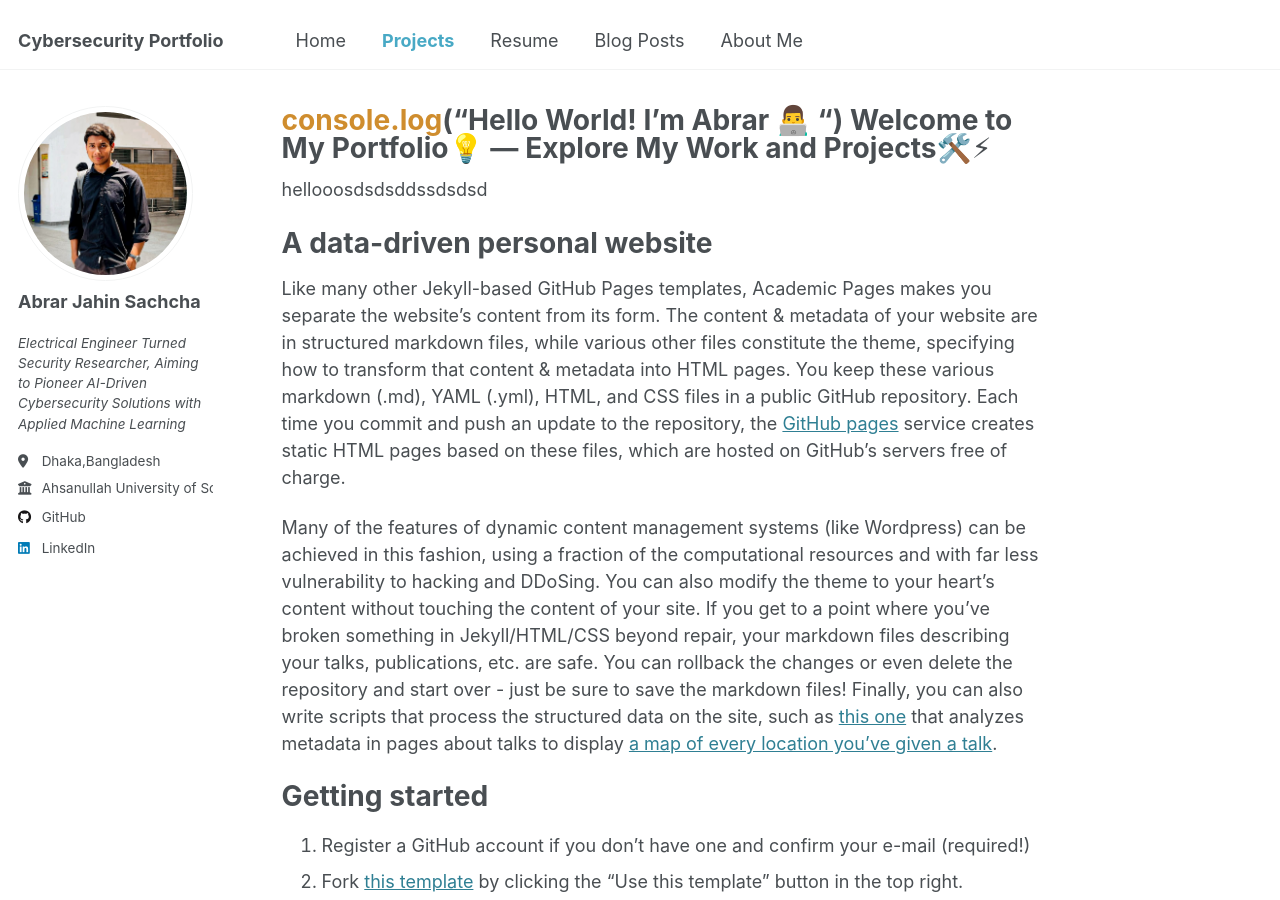
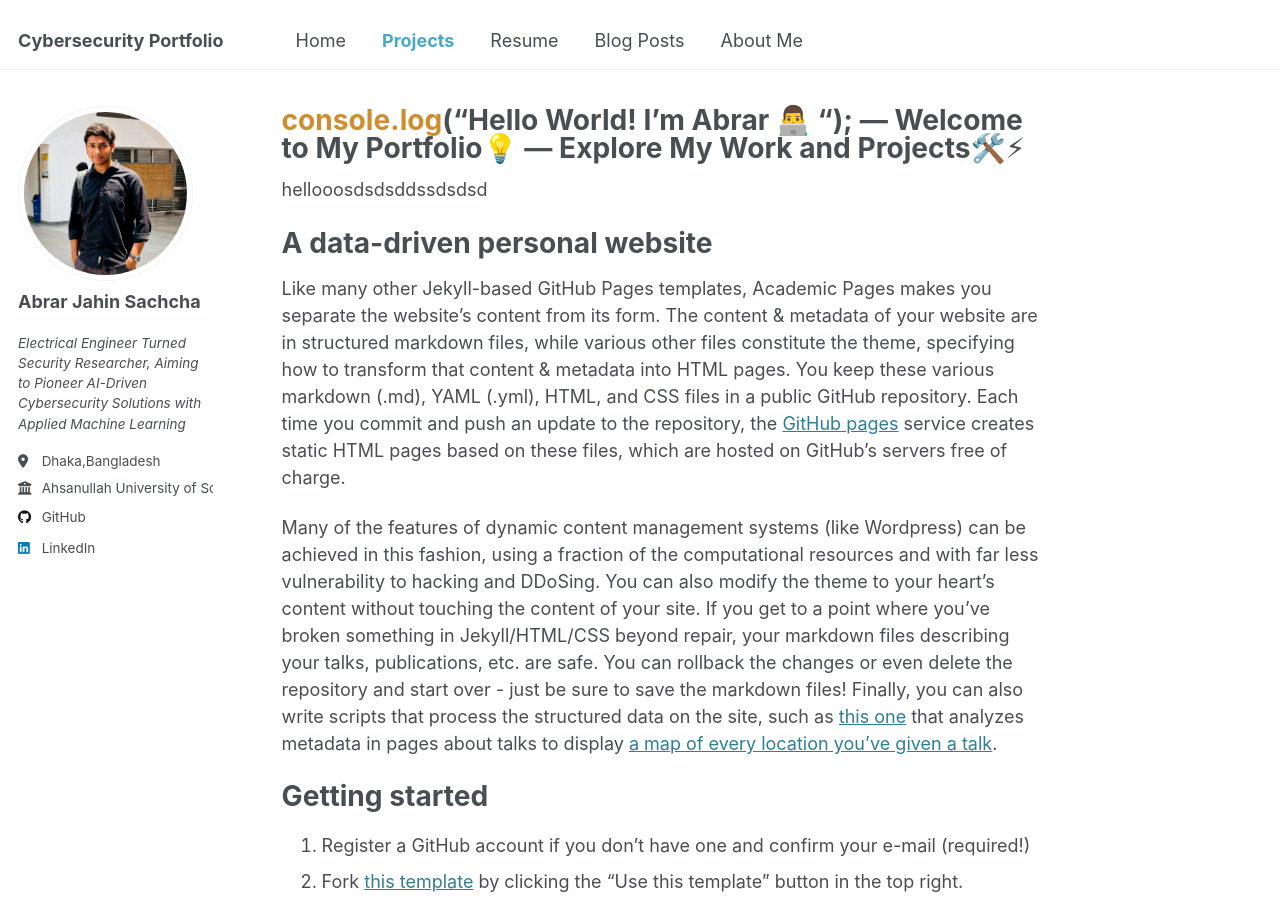
Before and after one commit to AbrarJahin7/cyberportfolio.github.io, a Jekyll site: the page built from _pages/about.md, in a window 1280 px wide and 900 px high. Built offline with Jekyll 4.4.1, drawn with Linux system fonts in a browser that asks for light colours.

Commit message:
Update about.md

```diff
--- a/_pages/about.md
+++ b/_pages/about.md
@@ -1,6 +1,6 @@
 ---
 permalink: /
-title: "<span style='color:#cf8d2e;'>console.log</span>(\"Hello World! I’m Abrar 👨‍💻 \")   Welcome to My Portfolio💡 — Explore My Work and Projects🛠️⚡ "
+title: "<span style='color:#cf8d2e;'>console.log</span>(\"Hello World! I’m Abrar 👨‍💻 \");  —  Welcome to My Portfolio💡 — Explore My Work and Projects🛠️⚡ "
 author_profile: true
 redirect_from:
   - /about/
```
